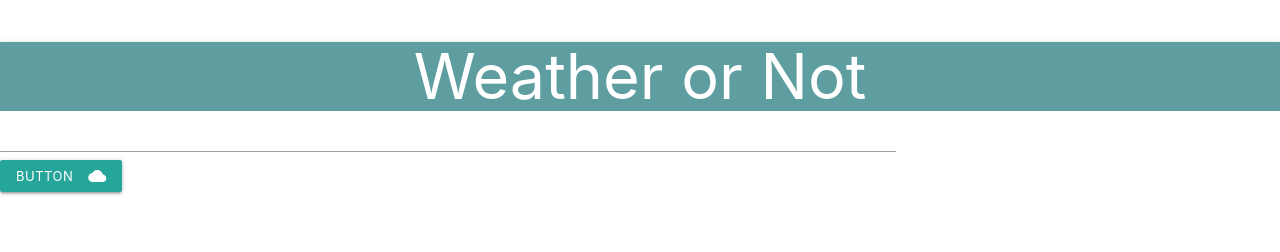
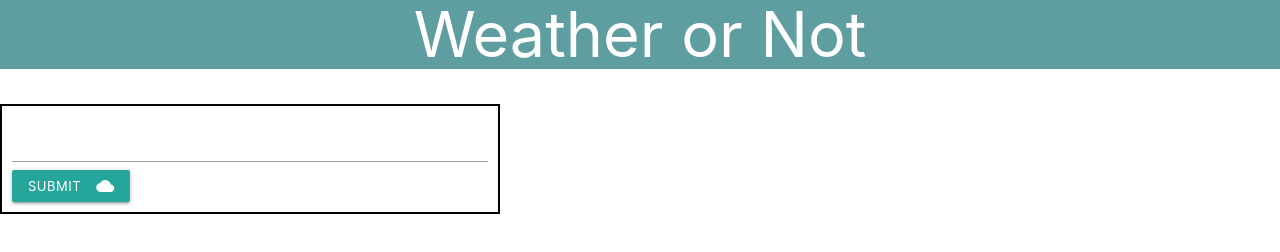
Before and after one commit to mchisem/Project-One, a plain HTML site: page index.html in a window 1280 px wide. Drawn offline with nearby package versions, Linux system fonts and the light colour scheme.

Commit message:
little update

```diff
--- a/index.html
+++ b/index.html
@@ -19,7 +19,7 @@
   </nav>
 
 <div class="container" id="search">
-    <input type="text"><a class="waves-effect waves-light btn-small"><i class="material-icons right">cloud</i>button</a>
+    <input type="text"><a class="waves-effect waves-light btn-small"><i class="material-icons right">cloud</i>submit</a>
 </div>
 
 <div class="container" id="weather">
--- a/style.css
+++ b/style.css
@@ -2,9 +2,14 @@
 h1 {
     text-align: center;
     background-color: cadetblue !important;
+    margin-top: 0;
 }
 
 /*search container*/
 #search {
     float: left;
+    padding: 10px;
+    margin-top: 40px;
+    border: 2px solid black;
+    width: 500px;
 }
```
